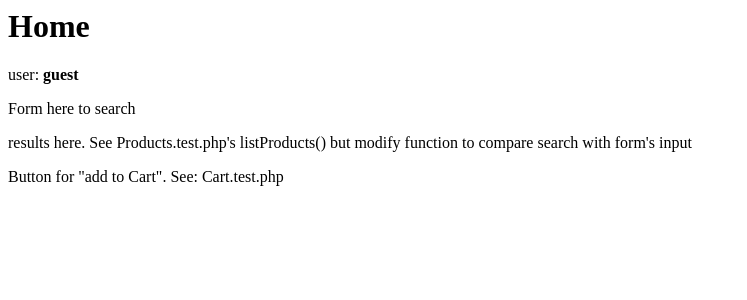
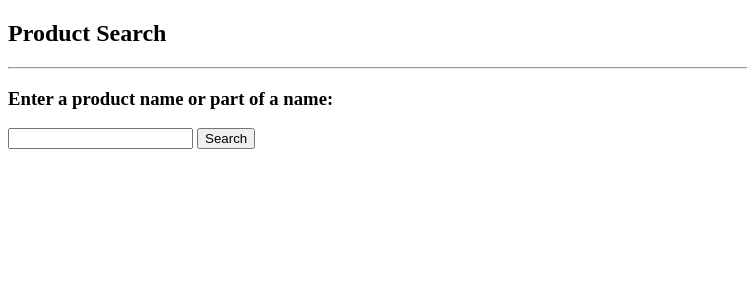
Before and after one commit to jbolton-student/century-csci2006, a PHP site: page /product_search.php in a window 1280 px wide. Shown: the top 300 px of the page, without its empty margins (0-747 px from the left). Run offline with PHP 8.4, Linux system fonts and the light colour scheme.

Commit message:
Added Bruce's project_search code

```diff
--- /dev/null
+++ b/css/project_search.css
@@ -0,0 +1,21 @@
+
+
+table {
+    border: solid 1pt black;
+    border-collapse: collapse;
+}
+
+caption {
+    font-weight: bold;
+    padding: 0.25em 0 0.25em 0;
+    text-align: left;
+}
+
+td {
+    border: solid 1pt black;
+}
+
+.loginFail {
+        font-style: italic;
+        color: red;
+}
--- a/product_search.php
+++ b/product_search.php
@@ -1,21 +1,63 @@
 <?php
-session_start();
+    session_start();                // TO-DO:  USE THIS INFO, SOMEHOW/SOMEWAY!!!
 
-require_once('common.php');
-require_once('db.php');
+    require_once('db.php');                                 // provides DB conn functions
+    // require_once('products.class.php');              // PROBABLY WON'T NEED THIS?!?
+
+
+    function listProducts($pdo, $searchValue) {
+    // using classes
+    $sql = "select * from products where name like '%" . $searchValue . "%'";
+    $statement = $pdo->prepare($sql);
+    $statement->execute();
+
+    $data = $statement->fetchAll();
+     $hitCount = $statement->rowCount();
+
+     if ($hitCount == 0 ) {
+        echo("<h3 class=\"loginFail\">No products have a name matching the search value!</h3><br />");
+    }
+     else {
+         // present data in a table
+         echo("<table><tr><th>Product Name</th><th>Price</th><th>Description</th><th>Image</th></tr>");
+         echo("<caption> $hitCount item(s) found: </caption>");
+         foreach($data as $i => $row) {
+             echo("<tr><td>".$row[2]."</td><td>".$row[1]."</td><td>".$row[4]."</td><td>");
+             // use line below if DB links to external image; following line links to local file in /images/
+             echo("<img src=\"$row[3]\" alt=\"$row[4]\" height=\"160\" width=\"160\"></td></tr>");
+             //echo("<img src=\"/project/images/$row[3]\" alt=\"$row[4]\" height=\"160\" width=\"160\"></td></tr>");
+         }
+         echo("</table>");
+
+        }
+    }
 
 ?>
 
-<html><body>
-<h1>Home</h1>
-<p>user: <b>
-<?php
-    echo getUsername();
-?>
-</b></p>
+<!DOCTYPE html>
+<html lang="en">
+<head>
+   <meta charset="utf-8">
+    <title>Product Search</title>
+    <!-- Custom styles for this template -->
+   <link href="css/project_search.css" rel="stylesheet">
+</head>
 
-<p>Form here to search</p>
-<p>results here. See Products.test.php's listProducts() but modify function to compare search with form's input</p>
-<p>Button for "add to Cart". See: Cart.test.php</p>
+<body>
+    <h2>Product Search</h2>
+    <hr />
+    <form role="form" method="post" action="<?php echo $_SERVER['PHP_SELF'] ?>">
+        <h3>Enter a product name or part of a name:</h3>
+        <input type="text" name="searchStr" />
+        <button type="submit">Search</button>
+        <br />
+        <?php
+            if ( ! empty($_POST['searchStr']) ) {
+                $pdo = DBConnect();                         // connect to the DB
+                listProducts($pdo, $_POST['searchStr']);
+            }
 
-</body></html>
+            $pdo = null;                                        // free-up DB resources
+        ?>
+</body>
+</html>
```
